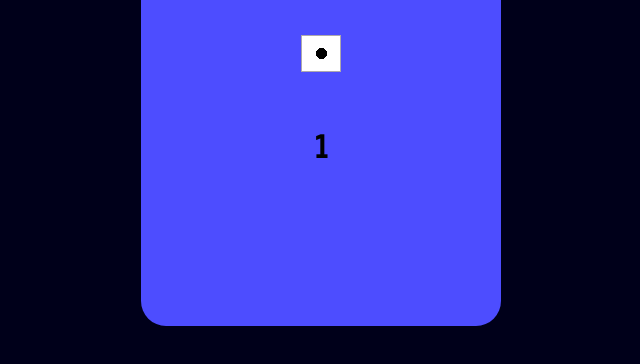
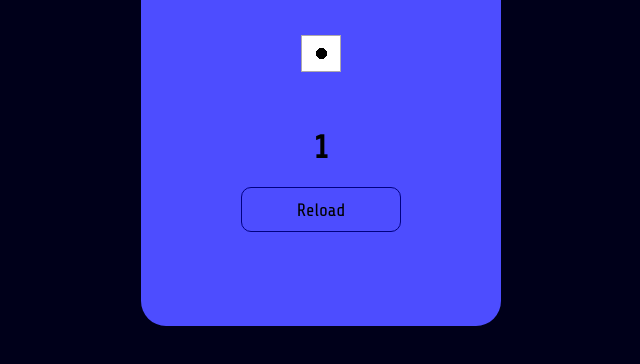
Before and after one commit to Manga-Man/random-dice, a plain HTML site: page index.html in a window 1280 px wide. Shown: the part 214-578 px from the top of the page, without its empty margins (319-959 px from the left). Drawn offline with Linux system fonts and the light colour scheme.

Commit message:
1 file modified

```diff
--- a/index.html
+++ b/index.html
@@ -59,7 +59,7 @@
 
 
   </script>
-
+  <button>Reload</button>
 </div>
 <style>
   #base {
@@ -92,4 +92,17 @@
   #dice {
     background-color: #4d4dff;
   }
+
+  button {
+    height: 45px;
+    width: 160px;
+    border-radius: 10px;
+    font-size: 18px;
+    background-color: #4d4dff;
+    border: navy solid 1.5px;
+  }
+
+  button:hover {
+    background-color: #3333ff;
+  }
 </style>
```
